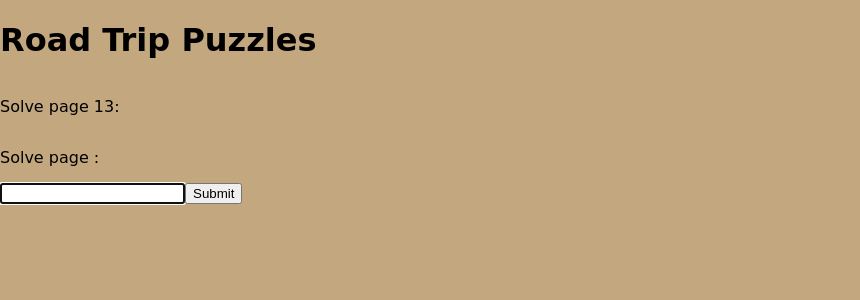
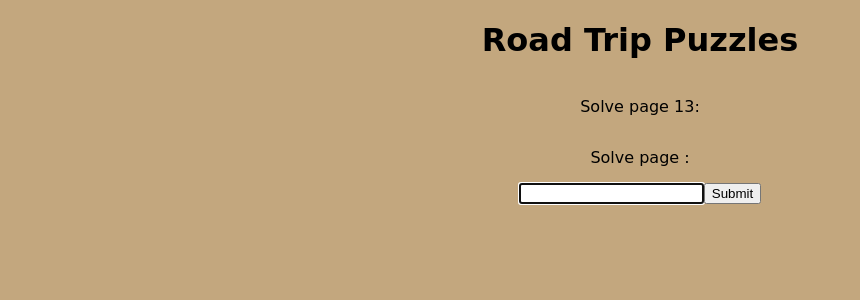
Before and after one commit to RockstarRyan/net.rockstarryan, a PHP site: page /13/index.php in a window 1280 px wide. Shown: the top 300 px of the page, without its empty margins (0-860 px from the left). Run offline with PHP 8.4, Linux system fonts and the light colour scheme.

Commit message:
Update index.php

```diff
--- a/13/index.php
+++ b/13/index.php
@@ -12,7 +12,7 @@
 	<meta name="author" content="Ryan Gross">
 	<meta name="viewport" content="width=device-width, initial-scale=1.0">
     <style>
-		body {font-family:"Apple Chancery", "Cormorant Garamond", cursive, serif; background-color:#C3A77E; color:#000; display:flex; flex-flow:column nowrap; justify-content:center; margin:0; padding:0;}
+		body {font-family:"Apple Chancery", "Cormorant Garamond", cursive, serif; background-color:#C3A77E; color:#000; display:flex; flex-flow:column nowrap; justify-content:center; margin:0; padding:0; text-align:center;}
         body.solved {background-color:#000; color:#fff;}
         a {color:#fff;}
 	</style>
```
